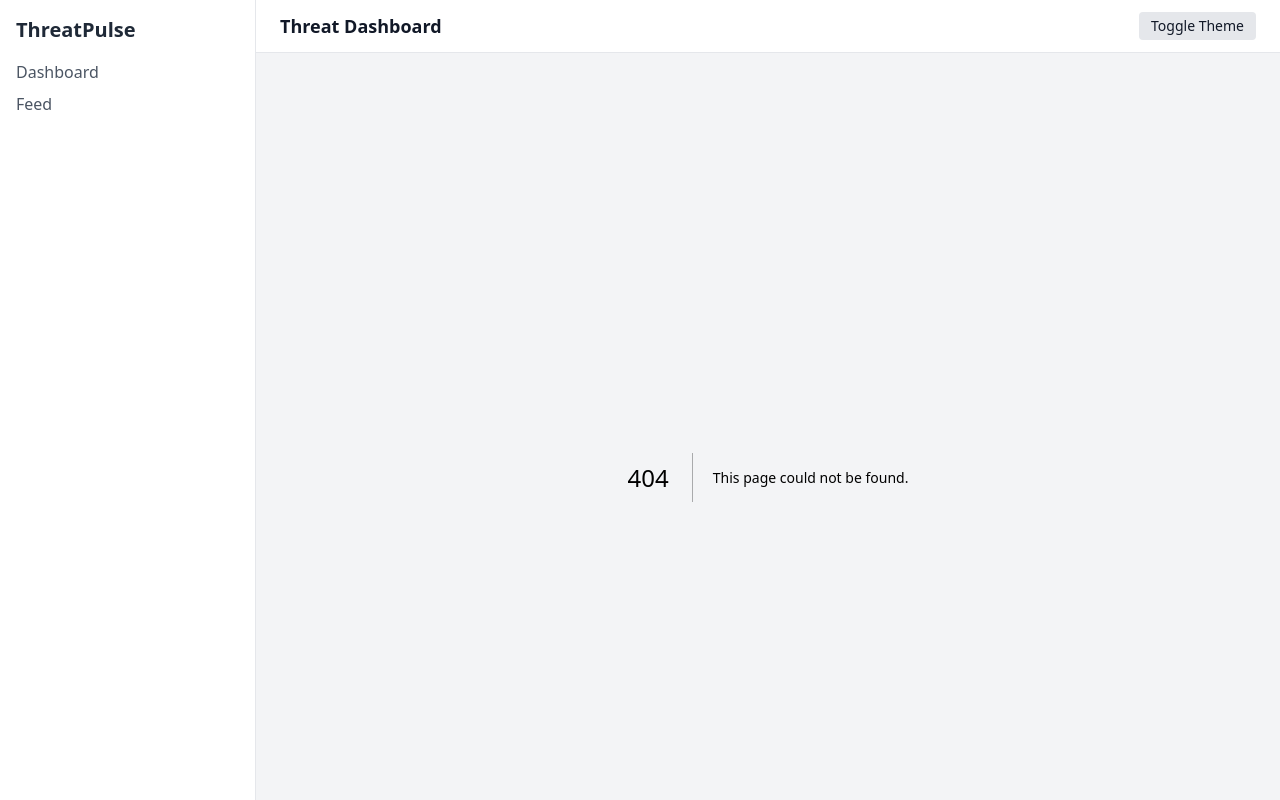
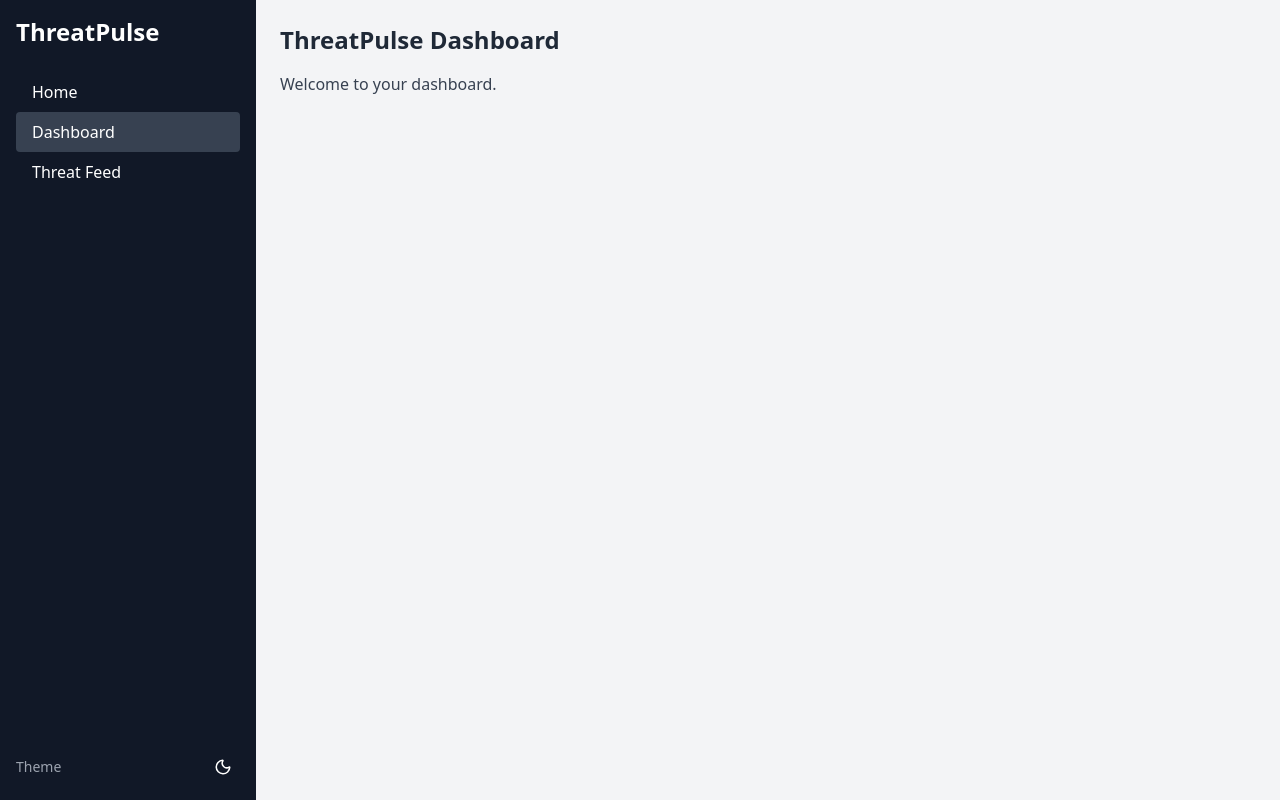
Before and after one commit to graydragon2/threatpulse-frontend, a Next.js app: page /dashboard in a window 1280 px wide. Before the commit this address had no page. Built offline with nearby package versions, Linux system fonts and the light colour scheme.

Commit message:
feat: migrated sidebar to Layout, removed _app.tsx, added dashboard.tsx

```diff
--- a/components/Layout.tsx
+++ b/components/Layout.tsx
@@ -1,39 +1,21 @@
 // components/Layout.tsx
-import { ReactNode } from 'react';
 
-export default function Layout({ children }: { children: ReactNode }) {
+import React, { ReactNode } from 'react';
+import Sidebar from './Sidebar';
+
+interface LayoutProps {
+  children: ReactNode;
+}
+
+const Layout = ({ children }: LayoutProps) => {
   return (
-    <div className="flex h-screen bg-gray-100 dark:bg-gray-900">
-      {/* Sidebar */}
-      <aside className="w-64 bg-white dark:bg-gray-800 border-r border-gray-200 dark:border-gray-700 p-4">
-        <h2 className="text-xl font-semibold text-gray-800 dark:text-white">ThreatPulse</h2>
-        <nav className="mt-4 space-y-2">
-          <a href="/" className="block text-gray-600 dark:text-gray-300 hover:underline">Dashboard</a>
-          <a href="/threatfeed" className="block text-gray-600 dark:text-gray-300 hover:underline">Feed</a>
-        </nav>
-      </aside>
-
-      {/* Main content with top bar */}
-      <div className="flex-1 flex flex-col">
-        {/* Topbar */}
-        <header className="flex items-center justify-between px-6 py-3 border-b border-gray-200 dark:border-gray-700 bg-white dark:bg-gray-800">
-          <h1 className="text-lg font-bold text-gray-900 dark:text-white">Threat Dashboard</h1>
-          <button
-            onClick={() => {
-              document.documentElement.classList.toggle('dark');
-              localStorage.setItem('theme', document.documentElement.classList.contains('dark') ? 'dark' : 'light');
-            }}
-            className="px-3 py-1 bg-gray-200 dark:bg-gray-700 rounded text-sm text-gray-900 dark:text-white"
-          >
-            Toggle Theme
-          </button>
-        </header>
-
-        {/* Body */}
-        <main className="flex-1 p-6 overflow-auto">
-          {children}
-        </main>
-      </div>
+    <div className="flex min-h-screen bg-gray-100 dark:bg-gray-900">
+      <Sidebar />
+      <main className="flex-1 p-6 overflow-y-auto">
+        {children}
+      </main>
     </div>
   );
-}
+};
+
+export default Layout;
--- /dev/null
+++ b/components/Sidebar.tsx
@@ -0,0 +1,47 @@
+import Link from 'next/link';
+import { useRouter } from 'next/router';
+import { useTheme } from 'next-themes';
+import { useEffect, useState } from 'react';
+import { Moon, Sun } from 'lucide-react';
+
+export default function Sidebar() {
+  const router = useRouter();
+  const { theme, setTheme } = useTheme();
+  const [mounted, setMounted] = useState(false);
+
+  useEffect(() => setMounted(true), []);
+
+  const isActive = (path: string) => router.pathname === path;
+
+  return (
+    <aside className="h-screen w-64 bg-gray-900 text-white p-4 flex flex-col justify-between">
+      <div>
+        <h1 className="text-2xl font-bold mb-6">ThreatPulse</h1>
+        <nav className="space-y-4">
+          <Link href="/">
+            <span className={`block px-4 py-2 rounded hover:bg-gray-700 ${isActive('/') ? 'bg-gray-700' : ''}`}>Home</span>
+          </Link>
+          <Link href="/dashboard">
+            <span className={`block px-4 py-2 rounded hover:bg-gray-700 ${isActive('/dashboard') ? 'bg-gray-700' : ''}`}>Dashboard</span>
+          </Link>
+          <Link href="/feed">
+            <span className={`block px-4 py-2 rounded hover:bg-gray-700 ${isActive('/feed') ? 'bg-gray-700' : ''}`}>Threat Feed</span>
+          </Link>
+        </nav>
+      </div>
+
+      <div className="flex justify-between items-center mt-8">
+        <span className="text-sm text-gray-400">Theme</span>
+        {mounted && (
+          <button
+            className="p-2 rounded-full hover:bg-gray-700"
+            onClick={() => setTheme(theme === 'dark' ? 'light' : 'dark')}
+            aria-label="Toggle Theme"
+          >
+            {theme === 'dark' ? <Sun size={18} /> : <Moon size={18} />}
+          </button>
+        )}
+      </div>
+    </aside>
+  );
+}
--- a/pages/_app.tsx
+++ b/pages/dashboard.tsx
@@ -1,20 +1,22 @@
+// pages/dashboard.tsx
+
 import '@/styles/globals.css';
-import type { AppProps } from 'next/app';
 import Layout from '@/components/Layout';
 import { ThemeProvider } from 'next-themes';
 import Head from 'next/head';
 
-export default function App({ Component, pageProps }: AppProps) {
+export default function DashboardPage() {
   return (
     <ThemeProvider attribute="class" defaultTheme="system" enableSystem>
       <Head>
-        <title>ThreatPulse</title>
+        <title>ThreatPulse Dashboard</title>
         <link rel="icon" href="/favicon.ico" />
-        <link rel="apple-touch-icon" sizes="180x180" href="/favicon-32x32.png" />
-        <link rel="manifest" href="/site.webmanifest" />
       </Head>
       <Layout>
-        <Component {...pageProps} />
+        <h1 className="text-2xl font-bold text-gray-800 dark:text-white mb-4">
+          ThreatPulse Dashboard
+        </h1>
+        <p className="text-gray-700 dark:text-gray-300">Welcome to your dashboard.</p>
       </Layout>
     </ThemeProvider>
   );
```
